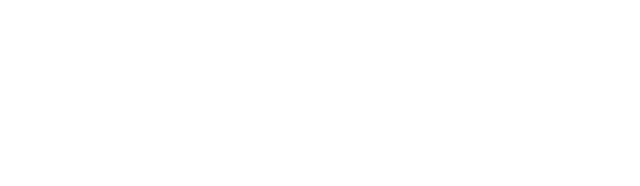
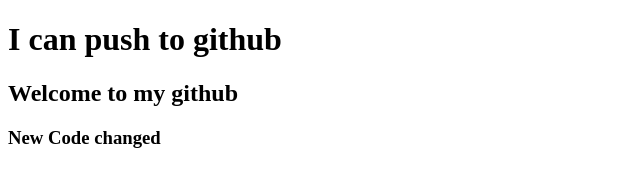
Before and after one commit to ShahidaAkter1/my-first-repo, a plain HTML site: page index.html in a window 1280 px wide. Shown: the whole page, without its empty margins (0-640 px from the left). Drawn offline with Linux system fonts and the light colour scheme.

Commit message:
added header

```diff
--- a/index.html
+++ b/index.html
@@ -7,6 +7,8 @@
     <title>My First Github Repo</title>
 </head>
 <body>
-
+    <h1>I can push to github</h1>
+    <h2>Welcome to my github </h2>
+    <h3>New Code changed</h3>
 </body>
 </html>
```
